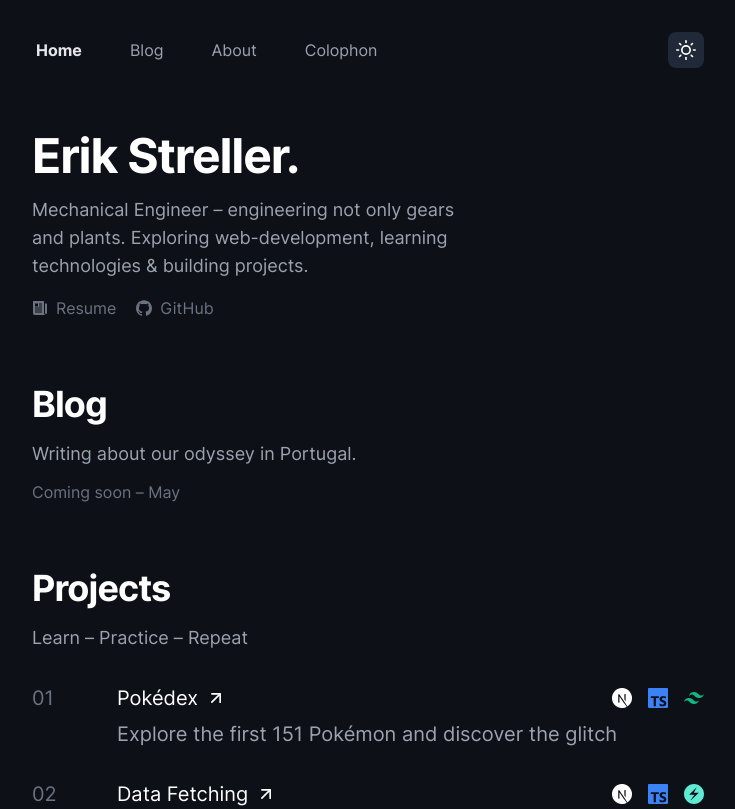
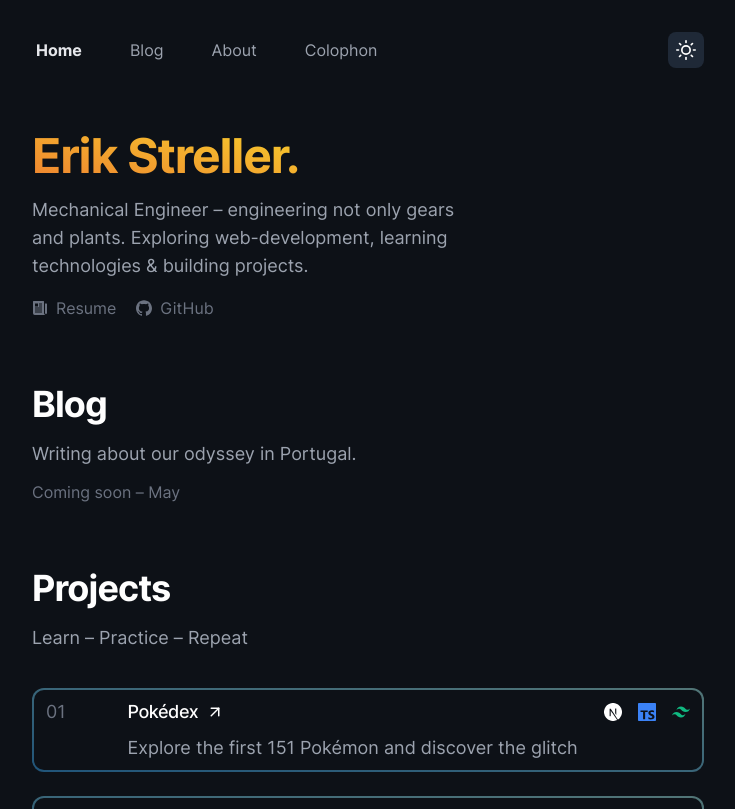
Before and after one commit to erikstreller/erikstreller.com, a Next.js app: page / in a window 1280 px wide. Shown: the top 809 px of the page, without its empty margins (272-1007 px from the left). Built offline with nearby package versions, Linux system fonts and the light colour scheme.

Commit message:
feat: add color theme to home page

```diff
--- a/components/Hero.tsx
+++ b/components/Hero.tsx
@@ -1,12 +1,15 @@
 import clsx from 'clsx'
 import { IoNewspaperSharp } from 'react-icons/io5'
 import { SiGithub } from 'react-icons/si'
+import Accent from './Accent'
 import NewTab from './NewTab'
 
 export default function Hero() {
   return (
     <div className='section-spacing'>
-      <h1 className='page-heading'>Erik Streller.</h1>
+      <h1 className='page-heading'>
+        <Accent variant='yellow'>Erik Streller.</Accent>
+      </h1>
       <p className='page-description max-w-md'>
         Mechanical Engineer – engineering not only gears and plants. Exploring
         web-development, learning technologies {'&'} building projects.
@@ -17,7 +20,7 @@
             key={id}
             href={link.link}
             className={clsx(
-              'flex items-center space-x-2',
+              'flex items-center space-x-2 transition-colors',
               'text-slate-400 hover:text-black dark:text-gray-500 dark:hover:text-light'
             )}
           >
--- a/components/Projects.tsx
+++ b/components/Projects.tsx
@@ -1,3 +1,4 @@
+import clsx from 'clsx'
 import { FiArrowUpRight } from 'react-icons/fi'
 import {
   SiChakraui,
@@ -12,16 +13,28 @@
   return (
     <div className='section-spacing'>
       <h3 className='section-heading'>Projects</h3>
-      <p className='section-description mb-8'>Learn – Practice – Repeat</p>
-      <div className='flex flex-col space-y-8'>
+      <p className='section-description'>Learn – Practice – Repeat</p>
+      <div className='flex flex-col gap-6 pt-6'>
         {projects.map((project, id) => (
-          <NewTab key={id} href={project.link} className='group'>
-            <div className='grid grid-cols-8 items-center gap-2 text-lg transition-all hover:scale-[1.01] md:text-xl'>
+          <NewTab
+            key={id}
+            href={project.link}
+            className={clsx(
+              'group w-full rounded-xl p-[2px] transition',
+              'blue-card-color bg-gradient-to-bl hover:scale-[1.01]'
+            )}
+          >
+            <div
+              className={clsx(
+                'grid grid-cols-8 items-center gap-2 text-lg',
+                'rounded-[10px] bg-white py-2 px-3 dark:bg-dark'
+              )}
+            >
               <div className='col-span-1 text-slate-400 dark:text-gray-500'>
                 {project.number}
               </div>
               <div className='col-span-6 flex items-center text-slate-900 dark:text-light'>
-                <h4>{project.name}</h4>
+                <h4 className='font-medium tracking-tight'>{project.name}</h4>
                 <FiArrowUpRight className='ml-2' />
               </div>
               <div className='col-span-1 flex space-x-4 justify-self-end'>
--- a/pages/_document.tsx
+++ b/pages/_document.tsx
@@ -12,7 +12,7 @@
           crossOrigin='anonymous'
         />
       </Head>
-      <body className='bg-white transition-colors dark:bg-dark dark:text-white'>
+      <body className='bg-white text-dark transition-colors dark:bg-dark dark:text-white'>
         <Main />
         <NextScript />
       </body>
--- a/styles/globals.css
+++ b/styles/globals.css
@@ -59,6 +59,18 @@
   .section-spacing {
     @apply mb-16;
   }
+  .blue-card-color {
+    @apply from-ice/50 to-azure/50 hover:from-ice hover:to-azure;
+  }
+  .yellow-card-color {
+    @apply from-bee/50 to-curcuma/50 hover:from-bee hover:to-curcuma;
+  }
+  .pink-card-color {
+    @apply from-mind/50 to-lavender/50 hover:from-mind hover:to-lavender;
+  }
+  .green-card-color {
+    @apply from-aqua/50 to-grass/50 hover:from-aqua hover:to-grass;
+  }
 }
 
 [data-fade] {
```
